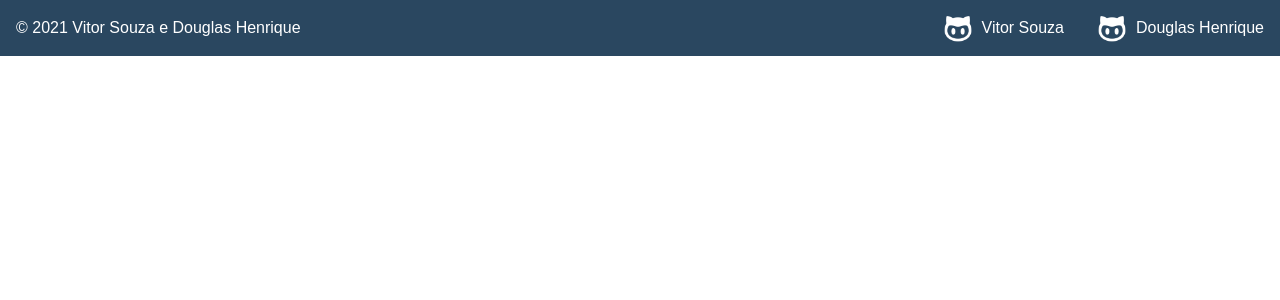
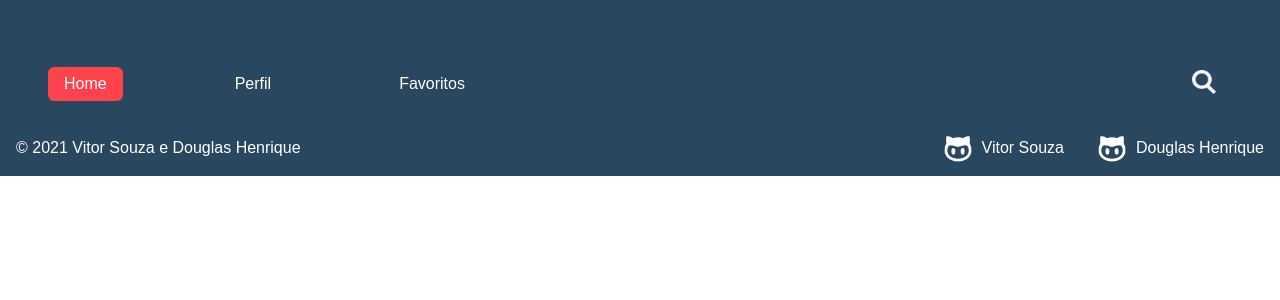
Before and after one commit to VD-Team/anime-list, an Angular app: page / in a window 1280 px wide. Shown: the top 300 px of the page. Built offline with nearby package versions, Linux system fonts and the light colour scheme.

Commit message:
feat: header da página desenvolvido para telas de desktop

```diff
--- a/src/app/app.component.html
+++ b/src/app/app.component.html
@@ -1 +1,2 @@
+<app-header></app-header>
 <app-footer></app-footer>
--- a/src/app/general/header/header.component.css
+++ b/src/app/general/header/header.component.css
@@ -0,0 +1,30 @@
+header {
+    height: 2.5rem;
+    padding: 4rem 3rem 1rem 3rem;
+    display: flex;
+
+    font-family: Arial, Helvetica, sans-serif;
+    justify-content: space-between;
+    align-items: center;
+    background-color: #2A4760;
+    color: white;
+}
+
+button {
+    font-size: 1rem;
+    text-decoration: none;
+    background: none;
+    padding: 0.5rem 1rem 0.5rem 1rem;
+    border-radius: 0.4rem;
+    border: none;
+    color: white;
+}
+
+.buttons button {
+    margin-right: 6rem;
+}
+
+img {
+    height: 1.5rem;
+    width: 1.5rem;
+}
--- a/src/app/general/header/header.component.html
+++ b/src/app/general/header/header.component.html
@@ -1 +1,12 @@
-<p>header works!</p>
+<header>
+    <div class="buttons">
+        <button id="bhome" (click)="buttonClicked('Home')" [style] = "bhomeStyle">Home</button>
+        <button id="bperfil" (click)="buttonClicked('Perfil')" [style] = "bperfilStyle">Perfil</button>
+        <button id="bfavoritos" (click)="buttonClicked('Favoritos')" [style] = "bfavoritosStyle">Favoritos</button>
+    </div>
+    <div class="search" [hidden] = "bsearchHidden">
+        <button onclick="console.log('Clicked')">
+            <img [src] = "searchIconPath" alt="icone de pesquisa">
+        </button>
+    </div>
+</header>
--- a/src/app/general/header/header.component.ts
+++ b/src/app/general/header/header.component.ts
@@ -1,4 +1,10 @@
 import { Component, OnInit } from '@angular/core';
+
+enum Button {
+  Home = 'Home',
+  Perfil = 'Perfil',
+  Favoritos = 'Favoritos'
+}
 
 @Component({
   selector: 'app-header',
@@ -6,10 +12,37 @@ import { Component, OnInit } from '@angular/core';
   styleUrls: ['./header.component.css']
 })
 export class HeaderComponent implements OnInit {
+  private buttonSelected = 'background-color: #FF434D;'
+  private buttonUnselected = 'background-color: unset;'
+
+  bhomeStyle = this.buttonSelected
+  bperfilStyle = this.buttonUnselected
+  bfavoritosStyle = this.buttonUnselected
+  bsearchHidden = false
+  searchIconPath = 'assets/search-icon.png'
 
   constructor() { }
 
   ngOnInit(): void {
   }
 
+  buttonClicked(button: string): void {
+    this.bhomeStyle = this.buttonUnselected
+    this.bperfilStyle = this.buttonUnselected
+    this.bfavoritosStyle = this.buttonUnselected
+
+    switch (button) {
+      case Button.Home:
+        this.bhomeStyle = this.buttonSelected
+        this.bsearchHidden = false
+        break;
+      case Button.Perfil:
+        this.bperfilStyle = this.buttonSelected
+        this.bsearchHidden = true
+        break;
+      case Button.Favoritos:
+        this.bfavoritosStyle = this.buttonSelected
+        this.bsearchHidden = false
+    }
+  }
 }
```
